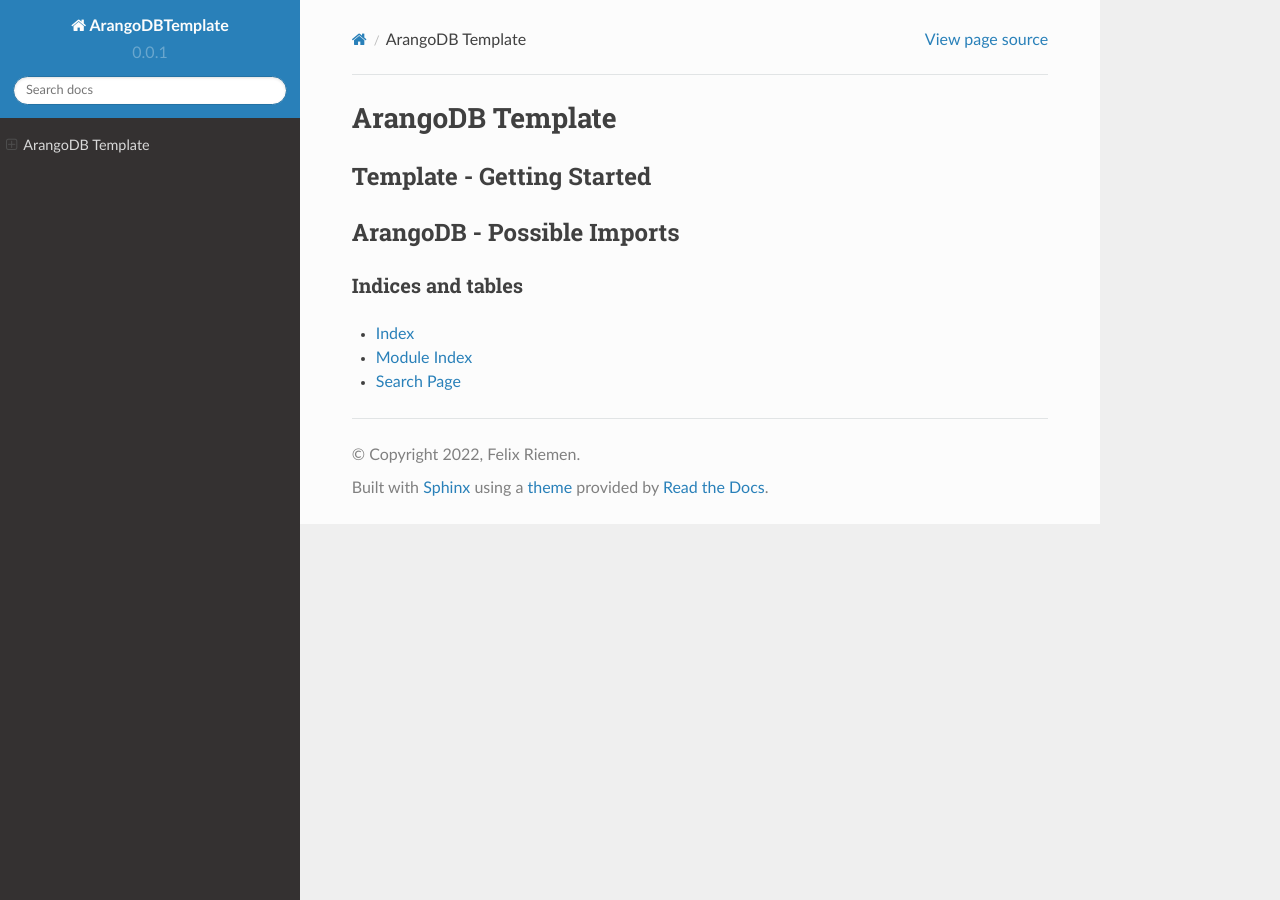
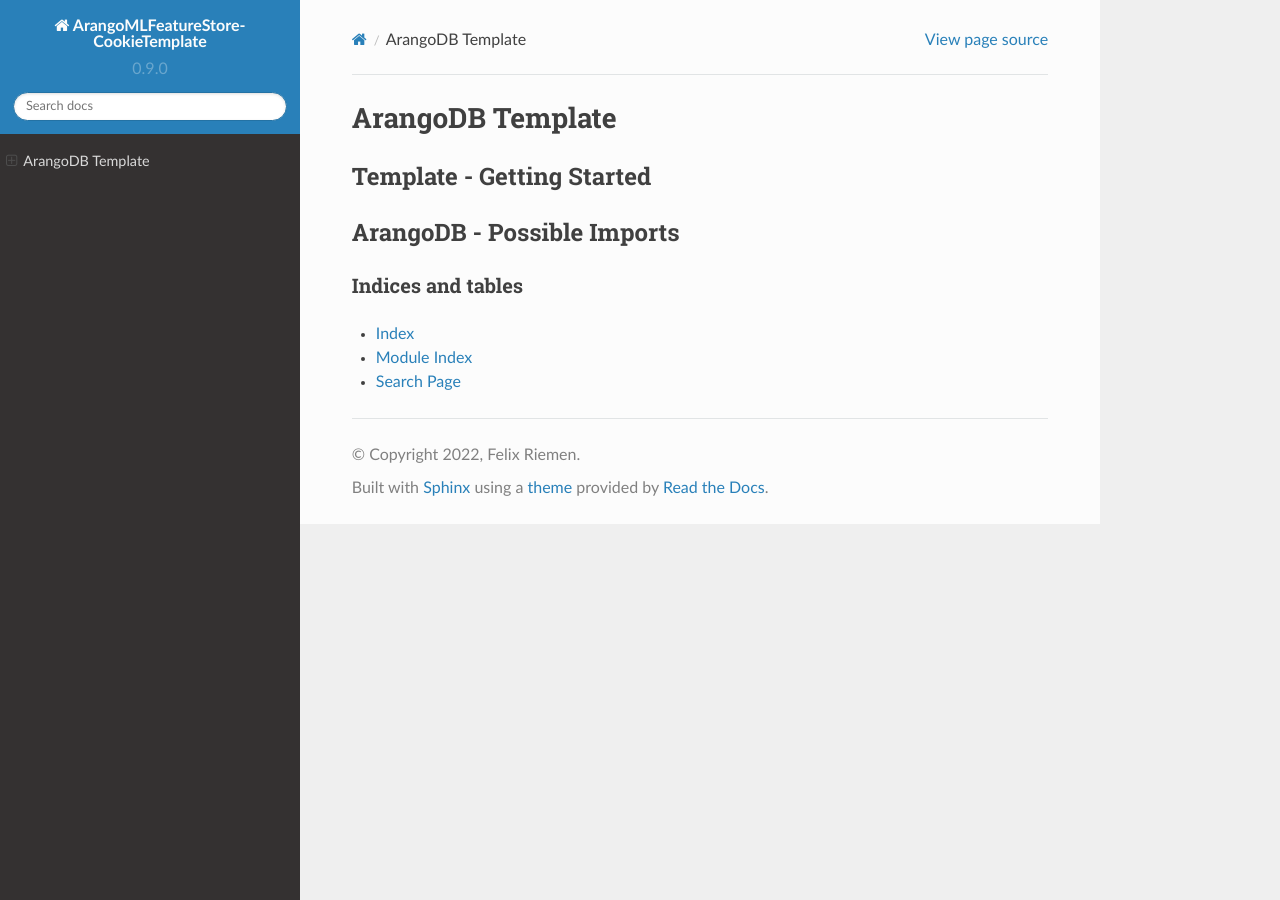
Before and after one commit to ArangoDB-Community/ArangoDBTemplate, a Sphinx documentation site: the page built from docs/index.rst, in a window 1280 px wide. Built offline with Sphinx 7.4.7 and the Read the Docs theme 2.0.0, drawn with Linux system fonts in a browser that asks for light colours; some of the changed lines change nothing that is shown.

Commit message:
RTD updates

```diff
--- a/docs/conf.py
+++ b/docs/conf.py
@@ -1,7 +1,34 @@
+#!/usr/bin/env python3
+#
+# cookiecutter-pypackage documentation build configuration file, created by
+# sphinx-quickstart on Sun Dec 13 09:13:01 2015.
+#
+# This file is execfile()d with the current directory set to its
+# containing dir.
+#
+# Note that not all possible configuration values are present in this
+# autogenerated file.
+#
+# All configuration values have a default; values that are commented out
+# serve to show the default.
+
 import sys
 import os
 import shlex
 
+# If extensions (or modules to document with autodoc) are in another directory,
+# add these directories to sys.path here. If the directory is relative to the
+# documentation root, use os.path.abspath to make it absolute, like shown here.
+#sys.path.insert(0, os.path.abspath('.'))
+
+# -- General configuration ------------------------------------------------
+
+# If your documentation needs a minimal Sphinx version, state it here.
+#needs_sphinx = '1.0'
+
+# Add any Sphinx extension module names here, as strings. They can be
+# extensions coming with Sphinx (named 'sphinx.ext.*') or your custom
+# ones.
 extensions = [
     'sphinx.ext.autodoc',
     'sphinx.ext.doctest',
@@ -9,36 +36,84 @@
     'sphinx.ext.coverage',
     'sphinx.ext.viewcode',
 ]
+
 # Add any paths that contain templates here, relative to this directory.
-templates_path = ['_templates', 'docs']
+templates_path = ['_templates']
 
+# The suffix(es) of source filenames.
+# You can specify multiple suffix as a list of string:
+# source_suffix = ['.rst', '.md']
 source_suffix = '.rst'
 
+# The encoding of source files.
+#source_encoding = 'utf-8-sig'
+
+# The master toctree document.
 master_doc = 'index'
 
-project = 'ArangoDBTemplate'
+# General information about the project.
+project = 'ArangoMLFeatureStore-CookieTemplate'
 copyright = '2022, Felix Riemen'
 author = 'Felix Riemen'
+
+# The version info for the project you're documenting, acts as replacement for
+# |version| and |release|, also used in various other places throughout the
+# built documents.
+#
 # The short X.Y version.
-version = '0.0.1'
+version = '0.9.0'
 # The full version, including alpha/beta/rc tags.
-release = '0.0.1'
+release = '0.9.0'
 
+# The language for content autogenerated by Sphinx. Refer to documentation
+# for a list of supported languages.
+#
+# This is also used if you do content translation via gettext catalogs.
+# Usually you set "language" from the command line for these cases.
 language = None
 
 # There are two options for replacing |today|: either, you set today to some
 # non-false value, then it is used:
 #today = ''
 # Else, today_fmt is used as the format for a strftime call.
-today_fmt = '%B %d, %Y'
+#today_fmt = '%B %d, %Y'
 
+# List of patterns, relative to source directory, that match files and
+# directories to ignore when looking for source files.
 exclude_patterns = ['_build']
 
+# The reST default role (used for this markup: `text`) to use for all
+# documents.
+#default_role = None
+
+# If true, '()' will be appended to :func: etc. cross-reference text.
+#add_function_parentheses = True
+
+# If true, the current module name will be prepended to all description
+# unit titles (such as .. function::).
+#add_module_names = True
+
+# If true, sectionauthor and moduleauthor directives will be shown in the
+# output. They are ignored by default.
+#show_authors = False
+
+# The name of the Pygments (syntax highlighting) style to use.
 pygments_style = 'sphinx'
+
+# A list of ignored prefixes for module index sorting.
+#modindex_common_prefix = []
+
+# If true, keep warnings as "system message" paragraphs in the built documents.
+#keep_warnings = False
 
 # If true, `todo` and `todoList` produce output, else they produce nothing.
 todo_include_todos = True
 
+
+# -- Options for HTML output ----------------------------------------------
+
+# The theme to use for HTML and HTML Help pages.  See the documentation for
+# a list of builtin themes.
 html_theme = 'sphinx_rtd_theme'
 
 # Theme options are theme-specific and customize the look and feel of a theme
@@ -131,14 +206,59 @@
 #html_search_scorer = 'scorer.js'
 
 # Output file base name for HTML help builder.
-htmlhelp_basename = 'ArangoDBTemplate'
+htmlhelp_basename = 'ArangoMLFeatureStore-CookieTemplate'
+
+# -- Options for LaTeX output ---------------------------------------------
+
+latex_elements = {
+# The paper size ('letterpaper' or 'a4paper').
+#'papersize': 'letterpaper',
+
+# The font size ('10pt', '11pt' or '12pt').
+#'pointsize': '10pt',
+
+# Additional stuff for the LaTeX preamble.
+#'preamble': '',
+
+# Latex figure (float) alignment
+#'figure_align': 'htbp',
+}
+
+# Grouping the document tree into LaTeX files. List of tuples
+# (source start file, target name, title,
+#  author, documentclass [howto, manual, or own class]).
+latex_documents = [
+  (master_doc, 'ArangoMLFeatureStore-CookieTemplate.tex', 'ArangoMLFeatureStore-CookieTemplate Documentation',
+   'Audrey Roy Greenfeld', 'manual'),
+]
+
+# The name of an image file (relative to this directory) to place at the top of
+# the title page.
+#latex_logo = None
+
+# For "manual" documents, if this is true, then toplevel headings are parts,
+# not chapters.
+#latex_use_parts = False
+
+# If true, show page references after internal links.
+#latex_show_pagerefs = False
+
+# If true, show URL addresses after external links.
+#latex_show_urls = False
+
+# Documents to append as an appendix to all manuals.
+#latex_appendices = []
+
+# If false, no module index is generated.
+#latex_domain_indices = True
+
 
 # -- Options for manual page output ---------------------------------------
 
 # One entry per manual page. List of tuples
 # (source start file, name, description, authors, manual section).
 man_pages = [
-    (master_doc, 'ArangoDBTemplate', 'ArangoDBTemplate Documentation',
+    (master_doc, 'ArangoMLFeatureStore-CookieTemplate', 'ArangoMLFeatureStore-CookieTemplate Documentation',
      [author], 1)
 ]
 
@@ -152,8 +272,8 @@
 # (source start file, target name, title, author,
 #  dir menu entry, description, category)
 texinfo_documents = [
-  (master_doc, 'ArangoDBTemplate', 'ArangoDBTemplate Documentation',
-   author, 'Felix Riemen', 'One line description of project.',
+  (master_doc, 'ArangoMLFeatureStore-CookieTemplate', 'ArangoMLFeatureStore-CookieTemplate Documentation',
+   author, 'ArangoMLFeatureStore-CookieTemplate', 'One line description of project.',
    'Miscellaneous'),
 ]
 
```
